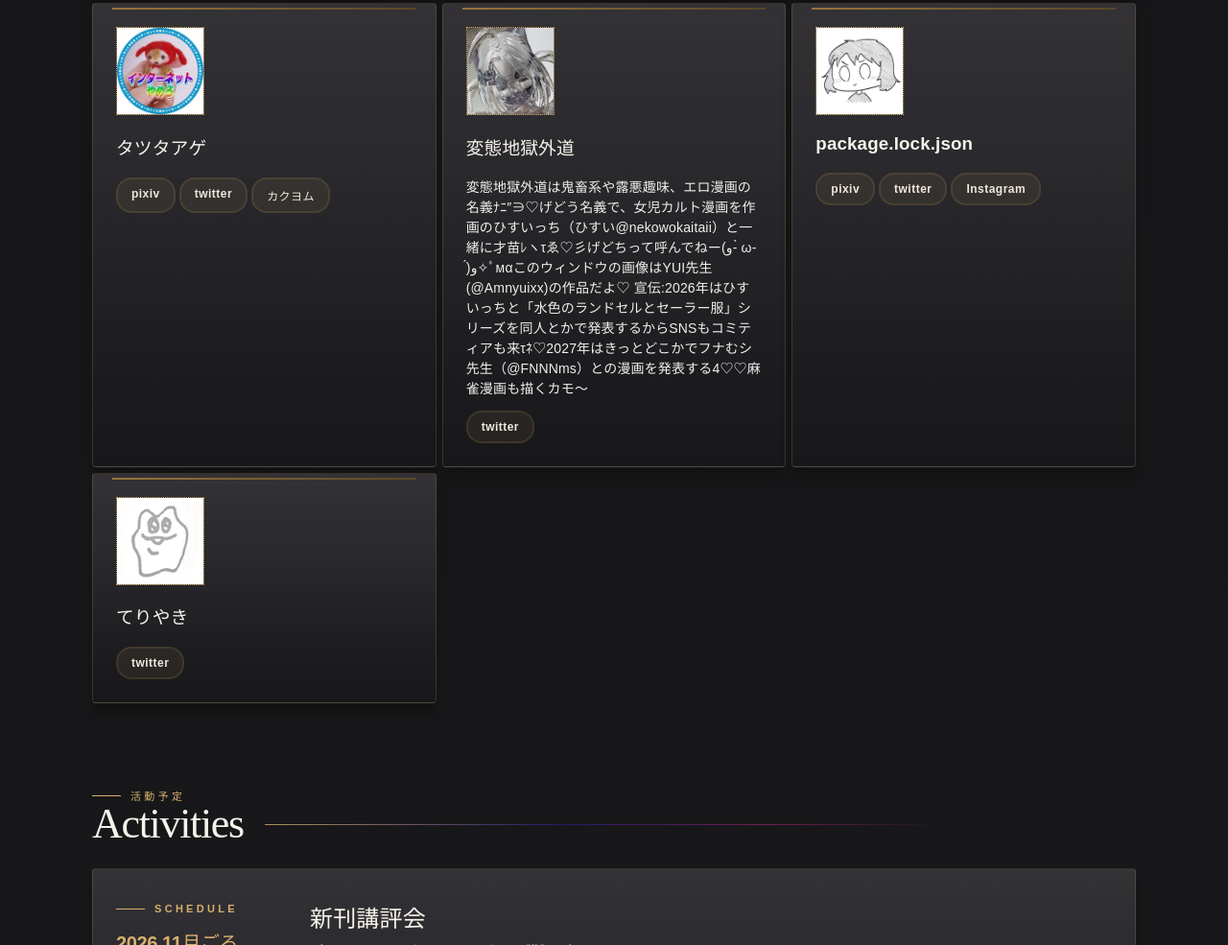
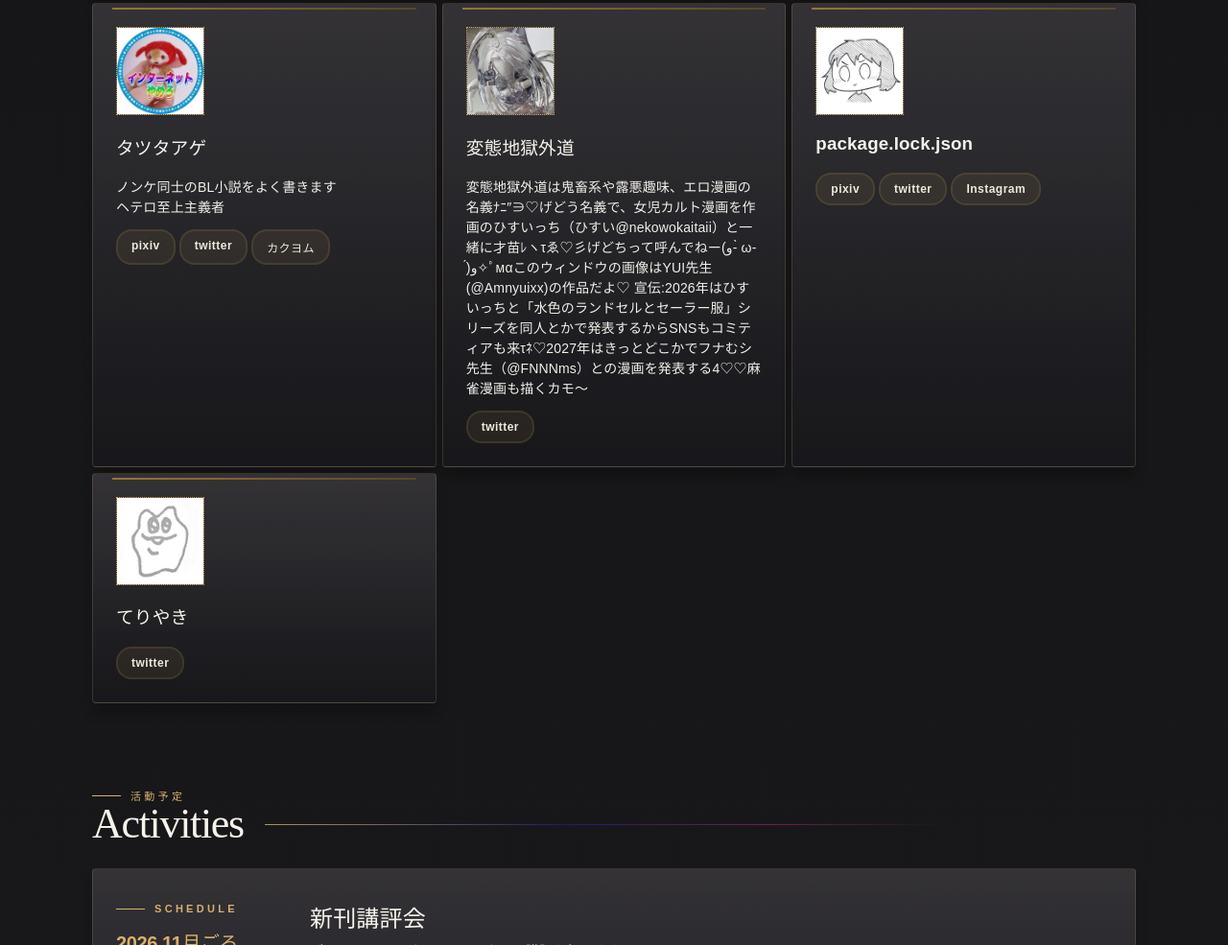
Before and after one commit to PackeLo/saikyo_hp, a website: page index.html in a window 1280 px wide. Shown: the part 4510-5495 px from the top of the page at 96% size. Drawn offline with Linux system fonts and the light colour scheme.

```diff
--- a/index.html
+++ b/index.html
@@ -219,7 +219,7 @@
             <article class="member-card">
               <div class="member-icon" aria-hidden="true"><img src="assets\member\tatsuta.jpg" alt="タツタアゲ"></div>
               <h3>タツタアゲ</h3>
-              <p></p>
+              <p>ノンケ同士のBL小説をよく書きます<br>ヘテロ至上主義者</p>
               <div class="sns">
                 <a href="https://www.pixiv.net/users/3884744" rel="noopener noreferrer" target="_blank">pixiv</a>
                 <a href="https://x.com/agetatemax" rel="noopener noreferrer" target="_blank">twitter</a>
```
